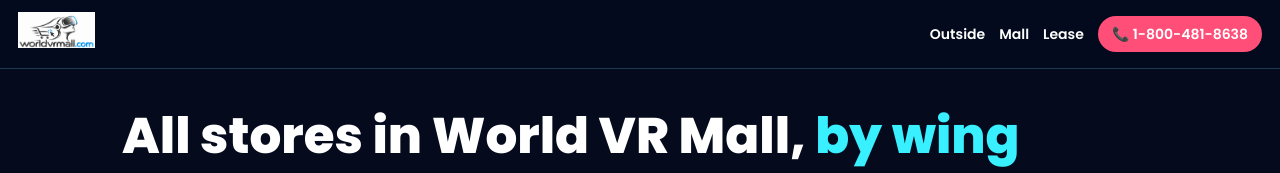
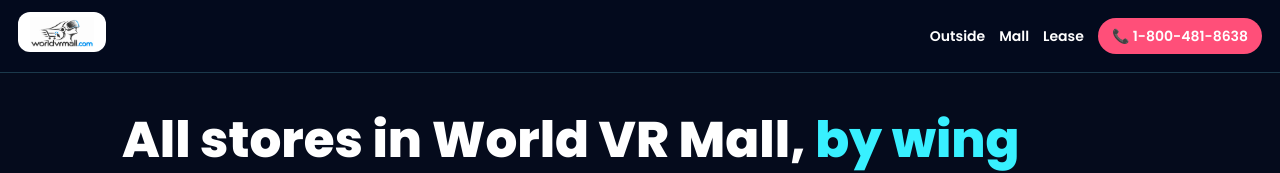
Before and after one commit to seniorhelper/worldvrmall.com, a plain HTML site: page stores/index.html in a window 1280 px wide. Shown: the top 173 px of the page. Drawn offline with Linux system fonts and the light colour scheme.

Commit message:
Update index.html

```diff
--- a/stores/index.html
+++ b/stores/index.html
@@ -19,7 +19,7 @@
   *{box-sizing:border-box} html{scroll-behavior:smooth} body{margin:0;background:#050b1c;color:#eaf4ff;font-family:Poppins,"Segoe UI",Arial,sans-serif;line-height:1.6}
   a{color:#38f0ff}
   header{display:flex;align-items:center;justify-content:space-between;gap:12px;padding:12px 18px;background:rgba(4,10,30,.9);position:sticky;top:0;z-index:5;border-bottom:1px solid rgba(124,248,255,.2)}
-  header img{height:36px} header nav a{color:#fff;text-decoration:none;font-weight:600;font-size:14px;margin-left:14px} header nav a.call{background:#ff4f79;padding:8px 14px;border-radius:999px}
+  header img{height:40px;background:#fff;padding:5px 12px;border-radius:12px} header nav a{color:#fff;text-decoration:none;font-weight:600;font-size:14px;margin-left:14px} header nav a.call{background:#ff4f79;padding:8px 14px;border-radius:999px}
   main{max-width:1080px;margin:0 auto;padding:40px 22px 80px}
   h1{font-size:clamp(30px,5vw,50px);line-height:1.1;margin:0 0 10px;color:#fff} h1 span{color:#38f0ff}
   .lead{font-size:19px;color:#d7e6ff;max-width:760px}
```
